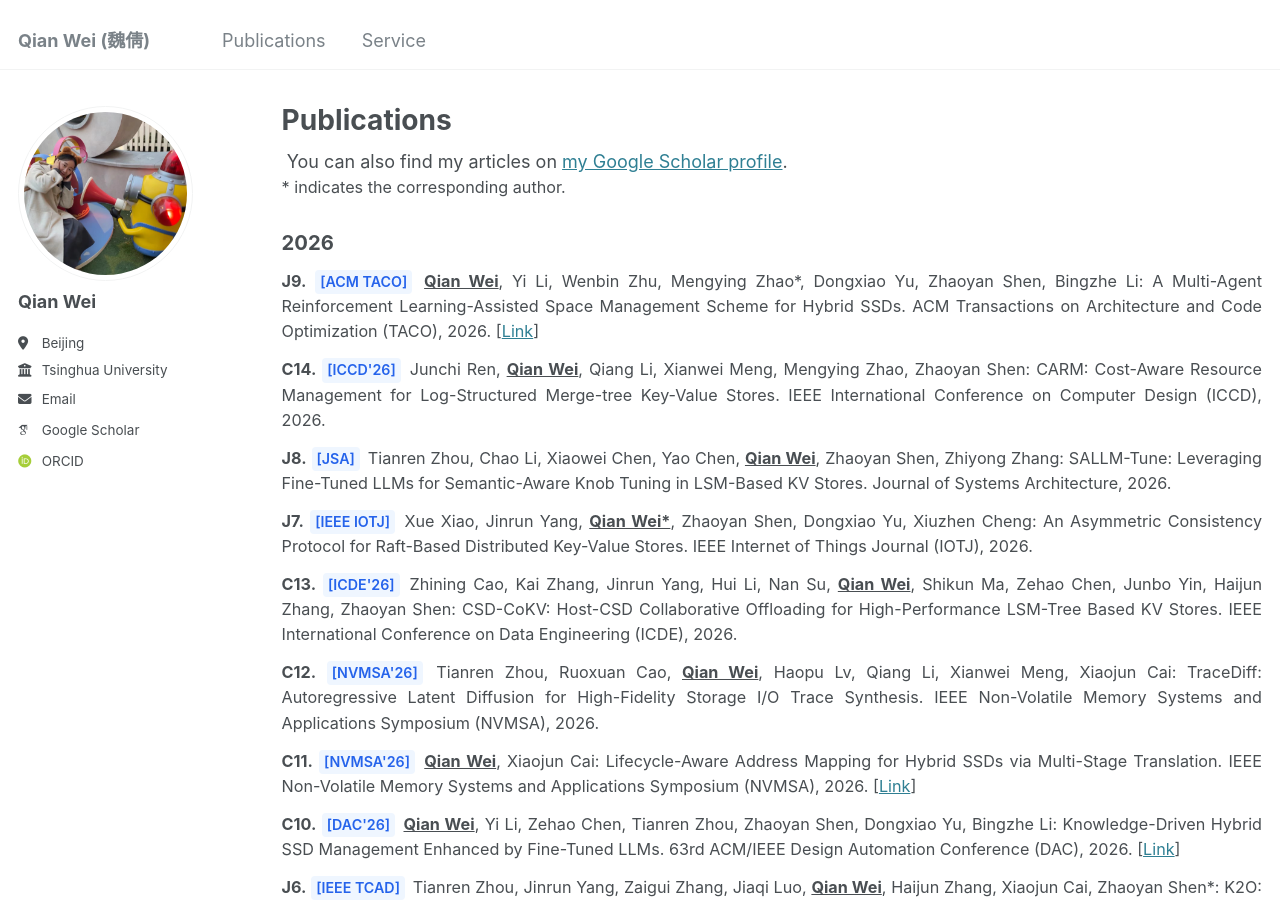
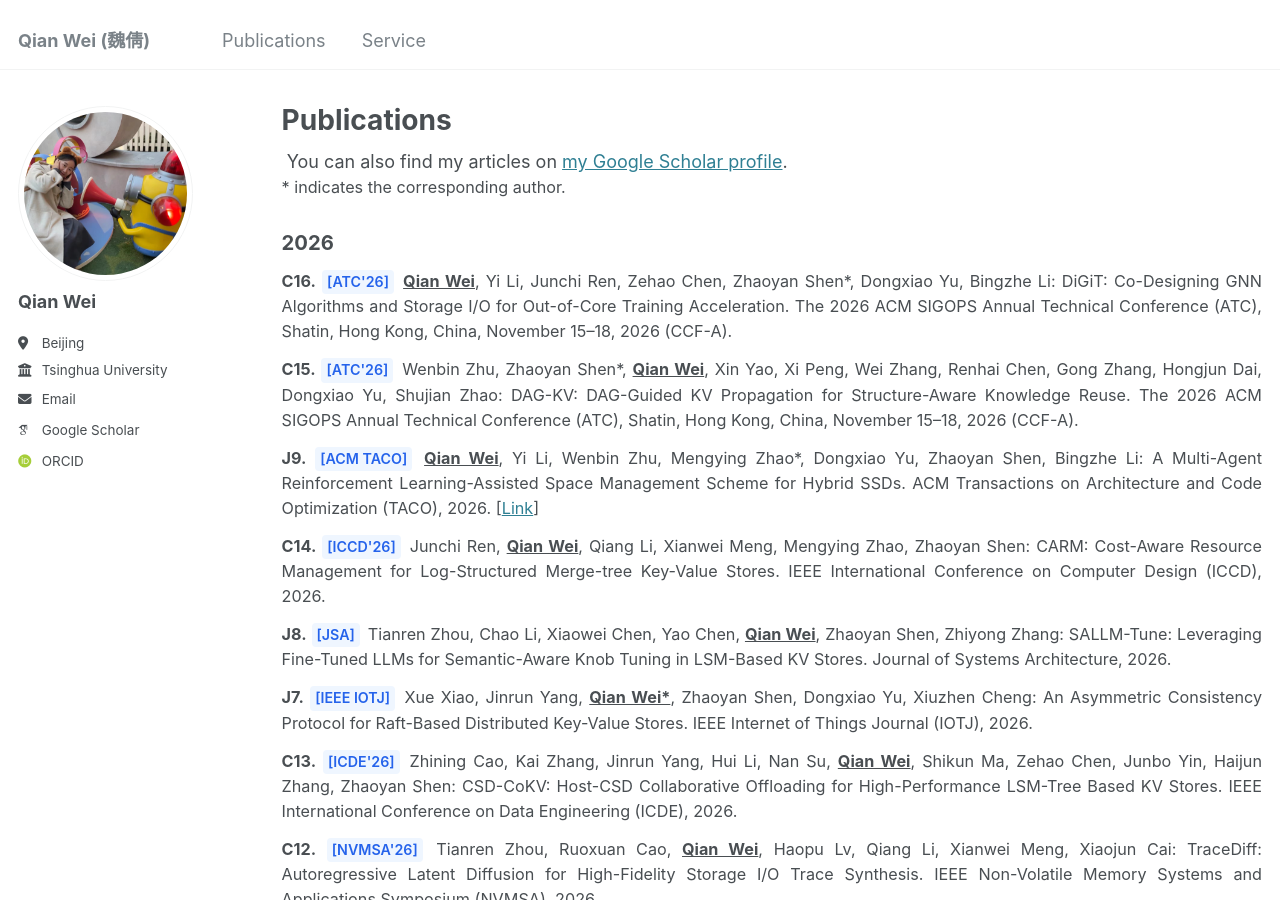
Before and after one commit to starry12/starry12.github.io, a Jekyll site: the page built from _pages/publications.html, in a window 1280 px wide and 900 px high. Built offline with Jekyll 4.4.1, drawn with Linux system fonts in a browser that asks for light colours; some web fonts are replaced.

Commit message:
Add DiGiT and DAG-KV ATC 2026 publications

```diff
--- a/_pages/publications.html
+++ b/_pages/publications.html
@@ -55,6 +55,22 @@
 </p>
 
 <h2>2026</h2>
+
+<p>
+<strong>C16.</strong>
+<span class="venue">[ATC'26]</span>
+<span class="me">Qian Wei</span>, Yi Li, Junchi Ren, Zehao Chen, Zhaoyan Shen*, Dongxiao Yu, Bingzhe Li:
+DiGiT: Co-Designing GNN Algorithms and Storage I/O for Out-of-Core Training Acceleration.
+The 2026 ACM SIGOPS Annual Technical Conference (ATC), Shatin, Hong Kong, China, November 15–18, 2026 (CCF-A).
+</p>
+
+<p>
+<strong>C15.</strong>
+<span class="venue">[ATC'26]</span>
+Wenbin Zhu, Zhaoyan Shen*, <span class="me">Qian Wei</span>, Xin Yao, Xi Peng, Wei Zhang, Renhai Chen, Gong Zhang, Hongjun Dai, Dongxiao Yu, Shujian Zhao:
+DAG-KV: DAG-Guided KV Propagation for Structure-Aware Knowledge Reuse.
+The 2026 ACM SIGOPS Annual Technical Conference (ATC), Shatin, Hong Kong, China, November 15–18, 2026 (CCF-A).
+</p>
 
 <p>
 <strong>J9.</strong>
```
